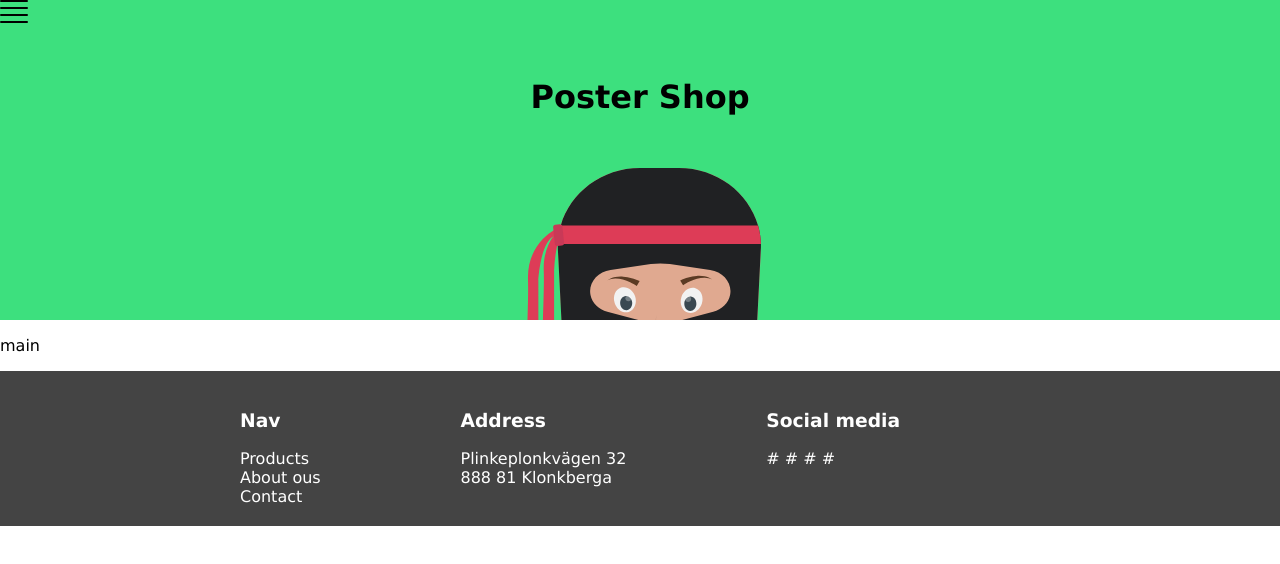
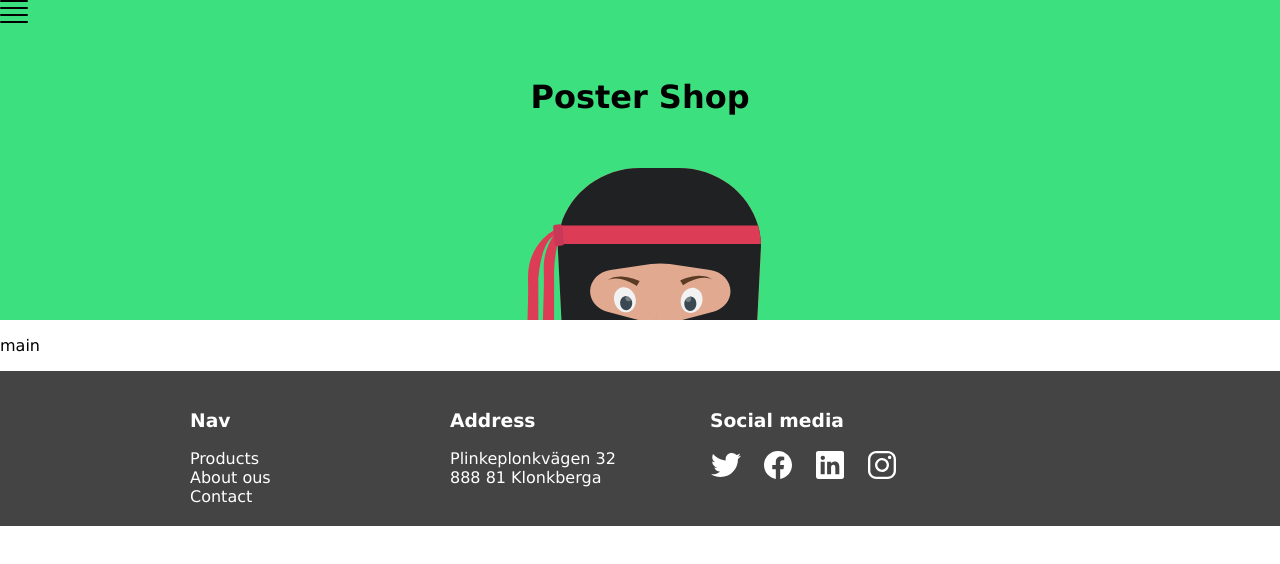
Before and after one commit to goranOlson/poster-shop-grid, a plain HTML site: page index.html in a window 1280 px wide. Drawn offline with Linux system fonts and the light colour scheme.

Commit message:
Added social media icons

```diff
--- a/index.html
+++ b/index.html
@@ -17,22 +17,27 @@
     <main>main</main>
     <footer>
         <div class="footer-box">
-            <nav class="">
+            <nav>
                 <h3>Nav</h3>
                 <div>Products</div>
                 <div>About ous</div>
                 <div>Contact</div>
             </nav>
 
-            <address class="">
+            <address>
                 <h3>Address</h3>
                 <div>Plinkeplonkvägen 32</div>
                 <div>888 81 Klonkberga</div>
             </address>
 
-            <div class="">
+            <div>
                 <h3>Social media</h3>
-                <div># # # #</div>
+                <div class="media-icons">
+                    <img src="img/logo-twitter.svg" alt="Twitter">
+                    <img src="img/logo-facebook.svg" alt="Facebook">
+                    <img src="img/logo-linkedin.svg" alt="LinkedIn">
+                    <img src="img/logo-instagram.svg" alt="Instagram">
+                </div>
             </div>
         </div>
 
--- a/styles.css
+++ b/styles.css
@@ -34,7 +34,7 @@ top-box nav {
     margin-inline: auto;
 }
 
-main {
+body > main {
     grid-area: main;
 }
 body > footer {
@@ -45,21 +45,19 @@ body > footer {
 }
 
 .footer-box {
-    width: 800px;
+    width: 900px;
     height: max-content;
     margin: 0 auto;
     display: grid;
-    grid-template-columns: auto auto auto;
-
+    grid-template-columns: repeat(3, 260px);
     /* background-color: #eee; */
 }
 
 body > footer address { font-style: normal; }  /* Remove italic */
 
-
-
-.footer-data {
+body > footer .media-icons {
     display: grid;
-    grid-template-columns: auto;
-    grid-template-columns: auto auto auto auto;
+    grid-template-columns: repeat(4, 32px);
+    grid-template-rows: auto;
+    gap: 20px;
 }
```
